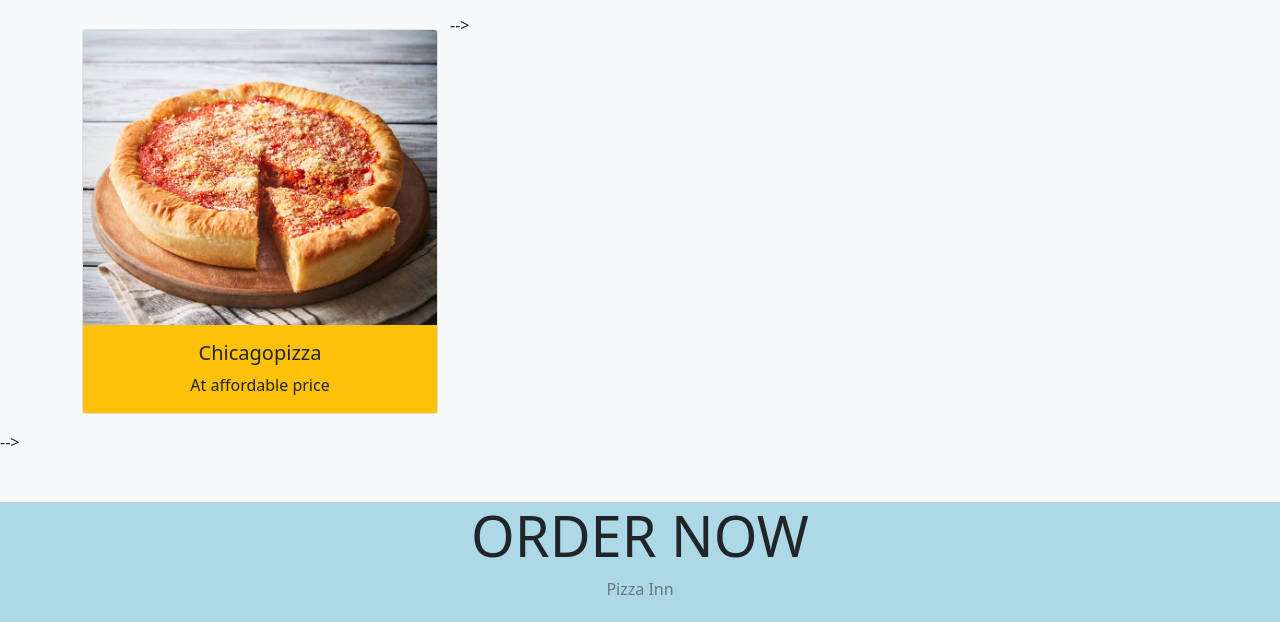
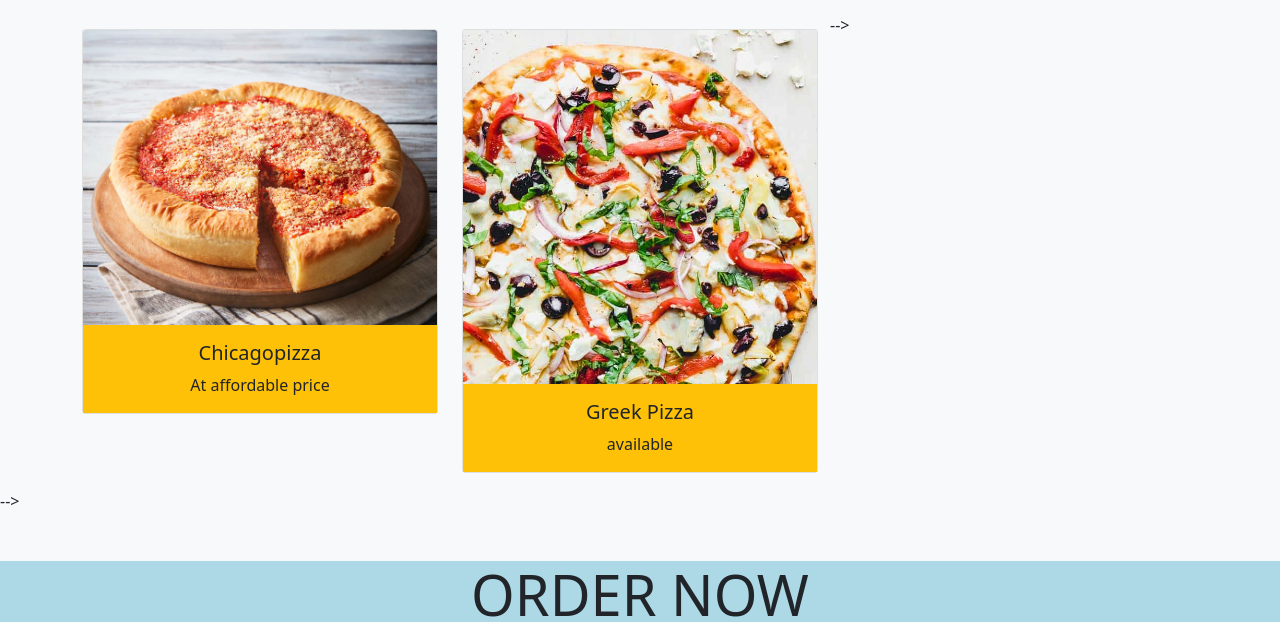
Before and after one commit to Maalim18/pizza, a plain HTML site: page index.html in a window 1280 px wide. Shown: the part 423-1045 px from the top of the page. Drawn offline with Linux system fonts and the light colour scheme.

```diff
--- a/index.html
+++ b/index.html
@@ -63,7 +63,7 @@
                     </div>
                 </div>
 
-                 <!-- <div class="col-md-6 col-lg-4 my-3">
+                  <div class="col-md-6 col-lg-4 my-3">
                     <div class="card">
                         <img src="./images/Greek-pizza-009-2.jpg" alt="pizza" class="card-img-top">
                         <div class="card-body bg-warning text-center">
@@ -71,7 +71,7 @@
                             <p class="card-text"> available </p>
                         </div>
                     </div>
-                </div> -->
+                </div>
 
                 <!-- <div class="col-md-6 col-lg-4 my-3">
                     <div class="card">
```
